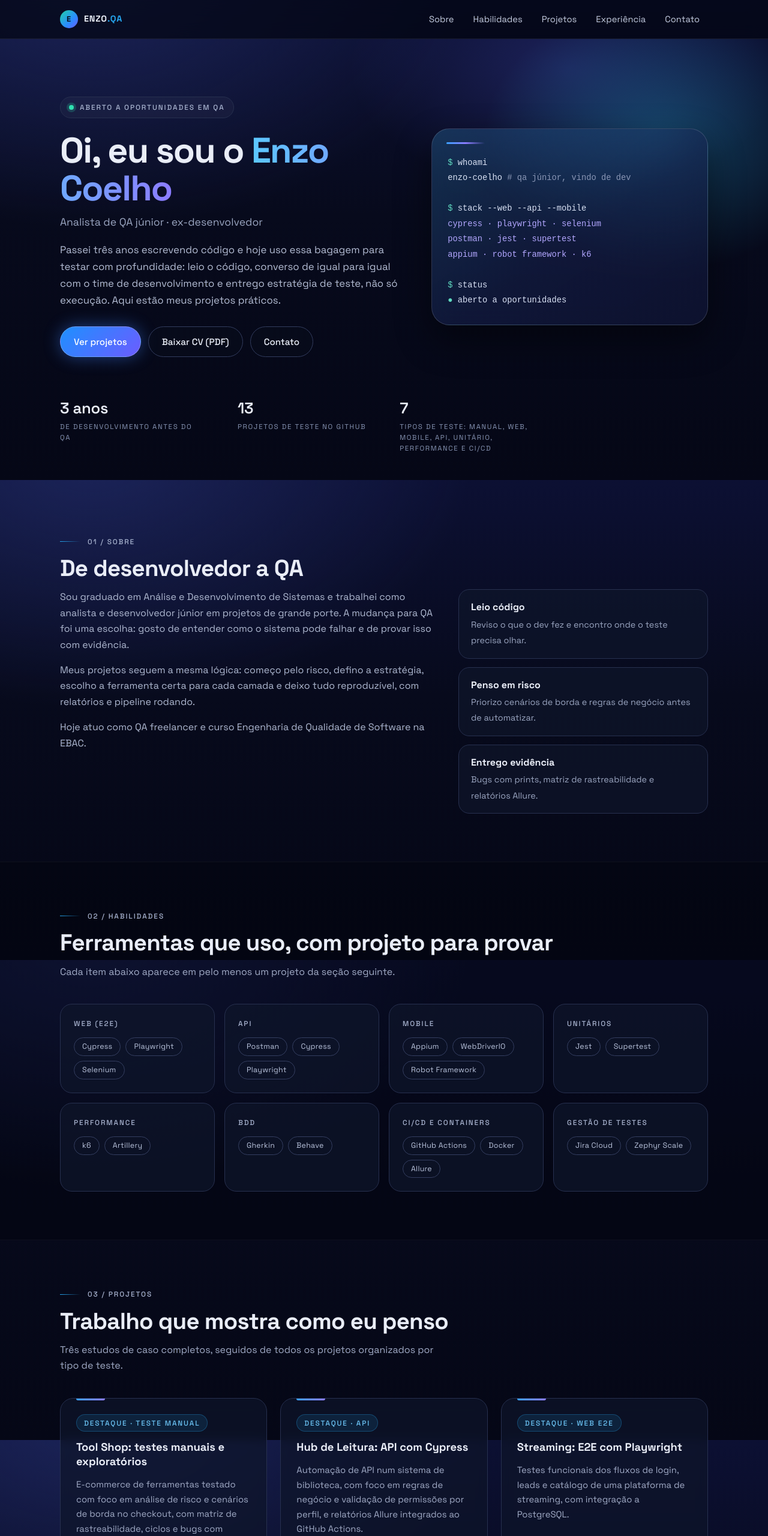
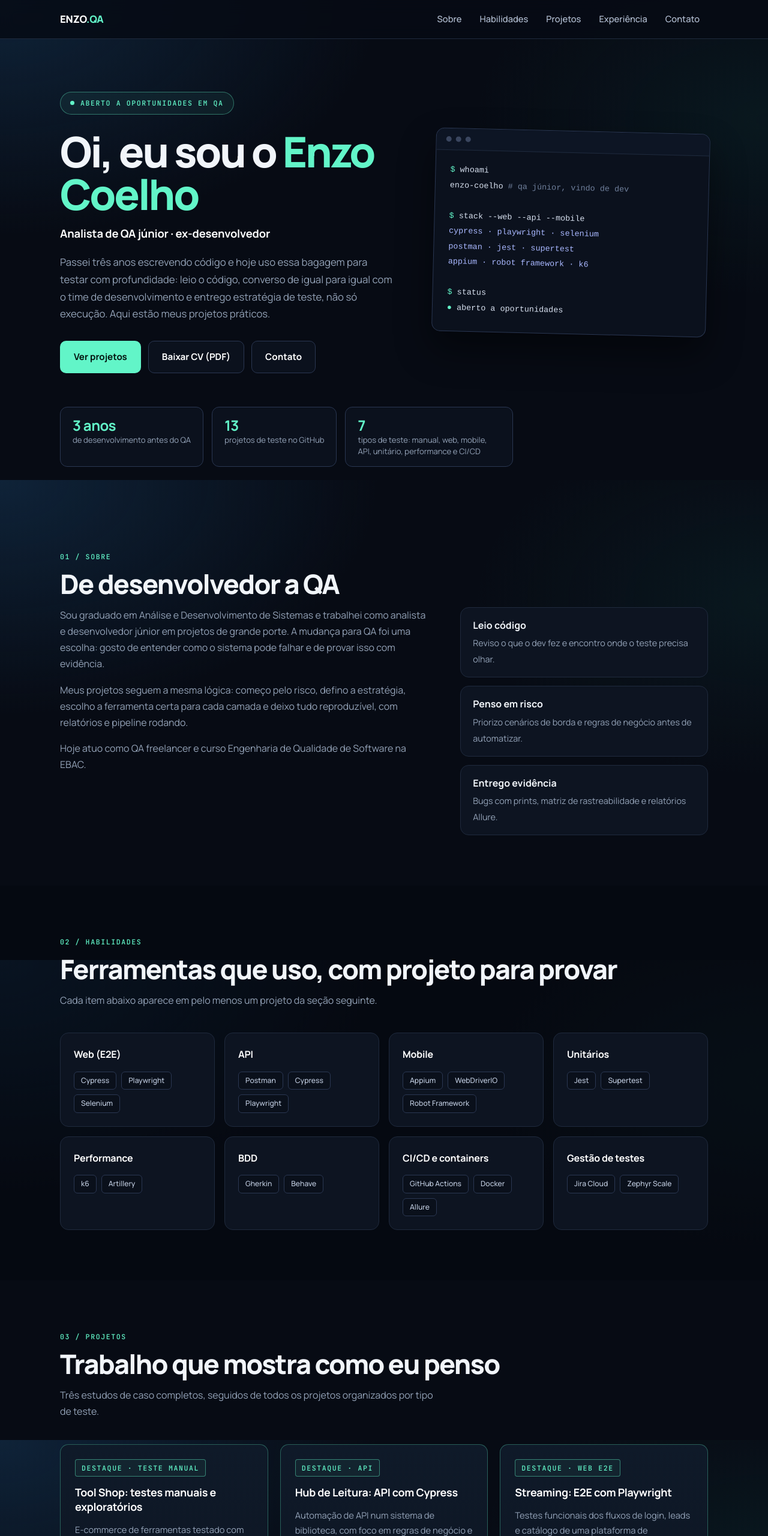
Before and after one commit to enzoacoelho/enzoacoelho.github.io, a plain HTML site: page index.html in a window 1280 px wide. Shown: the top 2560 px of the page at 60% size. Drawn offline with Linux system fonts and the light colour scheme.

Commit message:
Update style.css

```diff
--- a/assets/style.css
+++ b/assets/style.css
@@ -1,22 +1,21 @@
-@import url("https://fonts.googleapis.com/css2?family=Space+Grotesk:wght@400;500;600;700&display=swap");
+@import url("https://fonts.googleapis.com/css2?family=Manrope:wght@400;500;600;700;800&family=JetBrains+Mono:wght@400;500;700&display=swap");
 
-/* ============ Tema (azul-marinho escuro, cartões de vidro) ============ */
+/* ============ Tema (preto-azulado, destaque verde-menta) ============ */
 :root {
-  --bg: #070a1c;
-  --bg-deep: #03040d;
-  --bg-soft: rgba(3, 5, 16, 0.55);
-  --card: rgba(15, 21, 42, 0.72);
-  --card-hover: rgba(22, 31, 60, 0.85);
-  --line: #27304f;
-  --text: #e9edf7;
-  --muted: #9aa5c0;
-  --accent: #26a5ee;
-  --accent-2: #8b7cff;
-  --grad: linear-gradient(135deg, #1e90ff 0%, #6c5cff 100%);
-  --radius: 22px;
-  --shadow: 0 24px 60px rgba(0, 0, 0, 0.45);
-  --mono: ui-monospace, "SF Mono", "JetBrains Mono", Menlo, Consolas, monospace;
-  --sans: "Space Grotesk", system-ui, -apple-system, "Segoe UI", Roboto, "Helvetica Neue", Arial, sans-serif;
+  --bg: #070b14;
+  --bg-soft: rgba(5, 8, 16, 0.55);
+  --card: #0d1421;
+  --card-hover: #111a2b;
+  --line: #1f2a3d;
+  --line-2: #2a3752;
+  --text: #f1f5fa;
+  --muted: #94a3b8;
+  --accent: #62f5c8;
+  --accent-ink: #04140f;
+  --blue: #6c9bff;
+  --radius: 14px;
+  --mono: "JetBrains Mono", ui-monospace, "SF Mono", Menlo, Consolas, monospace;
+  --sans: "Manrope", system-ui, -apple-system, "Segoe UI", Roboto, "Helvetica Neue", Arial, sans-serif;
 }
 
 * { box-sizing: border-box; }
@@ -25,13 +24,13 @@ body {
   margin: 0;
   font-family: var(--sans);
   color: var(--text);
-  line-height: 1.65;
+  line-height: 1.7;
   -webkit-font-smoothing: antialiased;
-  background:
-    radial-gradient(900px 600px at 12% -5%, rgba(40, 52, 120, 0.55), transparent 70%),
-    linear-gradient(180deg, #0c1033 0%, #070a1c 45%, #050716 100%);
+  background-color: var(--bg);
+  background-image:
+    radial-gradient(900px 560px at 0% 0%, rgba(22, 58, 92, 0.5), transparent 70%),
+    radial-gradient(700px 420px at 100% 25%, rgba(24, 100, 96, 0.14), transparent 70%);
   background-attachment: fixed;
-  background-color: var(--bg);
 }
 @media (prefers-reduced-motion: reduce) {
   html { scroll-behavior: auto; }
@@ -41,204 +40,197 @@ body {
 img { max-width: 100%; display: block; }
 a { color: var(--accent); text-decoration: none; }
 a:hover { text-decoration: underline; }
-:focus-visible { outline: 2px solid var(--accent); outline-offset: 3px; border-radius: 8px; }
+:focus-visible { outline: 2px solid var(--accent); outline-offset: 3px; border-radius: 6px; }
 
 .wrap { width: min(1080px, 100% - 40px); margin-inline: auto; }
 .skip {
   position: absolute; left: -999px; top: 8px;
-  background: var(--accent); color: #031019; padding: 8px 14px; border-radius: 10px; z-index: 100;
+  background: var(--accent); color: var(--accent-ink); padding: 8px 14px; border-radius: 8px; z-index: 100;
 }
 .skip:focus { left: 12px; }
 
 /* ============ Navegação ============ */
 .nav {
   position: sticky; top: 0; z-index: 50;
-  background: rgba(4, 6, 18, 0.72);
-  backdrop-filter: blur(14px);
-  border-bottom: 1px solid rgba(255, 255, 255, 0.07);
+  background: rgba(7, 11, 20, 0.85);
+  backdrop-filter: blur(12px);
+  border-bottom: 1px solid var(--line);
 }
 .nav .wrap { display: flex; align-items: center; justify-content: space-between; height: 64px; }
-.brand { font-weight: 700; color: var(--text); letter-spacing: 0.06em; text-transform: uppercase; font-size: 0.9rem; display: flex; align-items: center; }
-.brand::before {
-  content: "E"; display: grid; place-items: center; width: 30px; height: 30px; border-radius: 50%; margin-right: 10px;
-  background: linear-gradient(135deg, #1fd1a5, #2a8cff 60%, #6c5cff); color: #04101c; font-weight: 700; font-size: 0.8rem;
-}
+.brand { font-weight: 800; color: #fff; letter-spacing: -0.02em; text-transform: uppercase; font-size: 1.05rem; }
 .brand span { color: var(--accent); }
 .brand:hover { text-decoration: none; }
-.nav ul { display: flex; gap: 4px; list-style: none; margin: 0; padding: 0; }
-.nav ul a { display: block; padding: 8px 14px; border-radius: 999px; color: #c4cce0; font-size: 0.92rem; }
-.nav ul a:hover { color: #fff; background: rgba(255, 255, 255, 0.07); text-decoration: none; }
+.nav ul { display: flex; gap: 2px; list-style: none; margin: 0; padding: 0; }
+.nav ul a { display: block; padding: 8px 14px; border-radius: 8px; color: #b6c2d6; font-size: 0.92rem; font-weight: 500; }
+.nav ul a:hover { color: #fff; text-decoration: none; }
 .nav-toggle {
-  display: none; background: none; border: 1px solid var(--line); color: var(--text);
-  border-radius: 999px; padding: 8px 16px; font: inherit; cursor: pointer;
+  display: none; background: none; border: 1px solid var(--line-2); color: var(--text);
+  border-radius: 8px; padding: 8px 16px; font: inherit; font-weight: 600; cursor: pointer;
 }
 @media (max-width: 820px) {
-  .nav-toggle { display: block; }
+  .nav-toggle { display: block; margin-left: auto; }
   .nav ul {
     display: none; position: absolute; top: 64px; left: 0; right: 0;
     flex-direction: column; padding: 12px 20px 18px;
-    background: rgba(4, 6, 18, 0.97); border-bottom: 1px solid var(--line);
+    background: rgba(7, 11, 20, 0.98); border-bottom: 1px solid var(--line);
   }
   .nav ul.open { display: flex; }
 }
 
 /* ============ Hero ============ */
-.hero { padding: 96px 0 56px; position: relative; overflow: hidden; }
-.hero::before {
-  content: ""; position: absolute; inset: -80px -10% auto -10%; height: 640px; z-index: -1;
-  background:
-    radial-gradient(420px 320px at 80% 38%, rgba(32, 150, 190, 0.38), transparent 70%),
-    radial-gradient(520px 300px at 70% 20%, rgba(80, 90, 220, 0.25), transparent 70%);
-}
-.hero-grid { display: grid; grid-template-columns: 1.1fr 0.9fr; gap: 56px; align-items: center; }
+.hero { padding: 88px 0 56px; position: relative; overflow: hidden; }
+.hero-grid { display: grid; grid-template-columns: 1.1fr 0.9fr; gap: 64px; align-items: center; }
 @media (max-width: 900px) { .hero-grid { grid-template-columns: 1fr; } }
 
-.eyebrow, .badge, .card .cat, .star, .tl time, .box h3, .skill h3 {
-  text-transform: uppercase; letter-spacing: 0.16em; font-size: 0.74rem; font-weight: 500;
+/* rótulos em fonte monoespaçada */
+.eyebrow, .badge, .card .cat, .star, .tl time, .box h3, .box dt {
+  font-family: var(--mono); text-transform: uppercase; letter-spacing: 0.14em; font-size: 0.72rem; font-weight: 500;
 }
-.eyebrow { color: #a8b3cf; display: flex; align-items: center; gap: 12px; }
-.eyebrow::before { content: ""; width: 34px; height: 1px; background: linear-gradient(90deg, var(--accent), transparent); }
-.contact .eyebrow { justify-content: center; }
-
+.eyebrow { color: var(--accent); display: block; }
 .badge {
-  display: inline-flex; align-items: center; gap: 10px; color: #a8b3cf;
-  padding: 7px 14px; border: 1px solid var(--line); border-radius: 999px; background: rgba(255, 255, 255, 0.03);
+  display: inline-flex; align-items: center; gap: 10px; color: var(--accent);
+  padding: 8px 16px; border: 1px solid rgba(98, 245, 200, 0.4); border-radius: 999px; background: rgba(98, 245, 200, 0.06);
 }
-.dot { width: 8px; height: 8px; border-radius: 50%; background: #2fe0b0; box-shadow: 0 0 0 4px rgba(47, 224, 176, 0.2); }
-h1 { font-size: clamp(2.3rem, 5vw, 3.7rem); line-height: 1.08; margin: 22px 0 10px; letter-spacing: -0.03em; }
-h1 .grad { background: linear-gradient(90deg, #5cc8ff, #8b7cff); -webkit-background-clip: text; background-clip: text; color: transparent; }
-.role { font-size: 1.1rem; color: var(--muted); margin: 0 0 18px; }
-.lead { max-width: 56ch; color: #b4bdd4; margin: 0 0 30px; font-size: 1.05rem; }
+.dot { width: 7px; height: 7px; border-radius: 50%; background: var(--accent); }
+h1 { font-size: clamp(2.5rem, 6vw, 4.4rem); line-height: 1.02; margin: 26px 0 14px; letter-spacing: -0.045em; font-weight: 800; }
+h1 .grad { color: var(--accent); background: none; -webkit-text-fill-color: currentColor; }
+.role { font-size: 1.15rem; font-weight: 700; color: #fff; margin: 0 0 18px; letter-spacing: -0.01em; }
+.lead { max-width: 56ch; color: var(--muted); margin: 0 0 30px; font-size: 1.05rem; }
 
 .cta { display: flex; flex-wrap: wrap; gap: 12px; }
 .btn {
-  display: inline-flex; align-items: center; gap: 8px; font: inherit; font-weight: 500; font-size: 0.95rem;
-  padding: 12px 22px; border-radius: 999px; cursor: pointer;
-  border: 1px solid #323c5e; color: var(--text); background: rgba(8, 12, 28, 0.7);
-  transition: transform 0.15s, box-shadow 0.15s, background 0.15s;
+  display: inline-flex; align-items: center; gap: 8px; font: inherit; font-weight: 700; font-size: 0.95rem;
+  padding: 13px 22px; border-radius: 10px; cursor: pointer;
+  border: 1px solid var(--line-2); color: #fff; background: #0b111d;
+  transition: transform 0.15s, background 0.15s, border-color 0.15s;
 }
-.btn:hover { transform: translateY(-2px); text-decoration: none; background: rgba(24, 32, 62, 0.9); }
-.btn.primary { background: var(--grad); color: #fff; border-color: rgba(255, 255, 255, 0.25); box-shadow: 0 0 28px rgba(60, 130, 255, 0.45); }
-.btn.primary:hover { box-shadow: 0 0 38px rgba(80, 140, 255, 0.65); background: var(--grad); }
+.btn:hover { transform: translateY(-2px); text-decoration: none; background: #121a2b; border-color: #3a4a6b; }
+.btn.primary { background: var(--accent); color: var(--accent-ink); border-color: transparent; }
+.btn.primary:hover { background: #7cf7d3; }
 
-/* cartão de vidro do hero */
+/* janela de código */
 .terminal {
-  position: relative; border-radius: 30px; box-shadow: var(--shadow);
-  background: linear-gradient(145deg, rgba(40, 110, 160, 0.38), rgba(24, 34, 80, 0.55) 55%, rgba(18, 24, 60, 0.6));
-  border: 1px solid rgba(255, 255, 255, 0.15); backdrop-filter: blur(16px);
-  font-family: var(--mono); font-size: 0.86rem; overflow: hidden; color: #d9e2f5;
+  background: #0b111d; border: 1px solid var(--line-2); border-radius: 14px;
+  box-shadow: 0 30px 60px rgba(0, 0, 0, 0.45); transform: rotate(1.4deg);
+  font-family: var(--mono); font-size: 0.84rem; overflow: hidden; color: #d7e0ef;
 }
-.terminal::before {
-  content: ""; position: absolute; top: 22px; left: 24px; width: 64px; height: 3px; border-radius: 3px;
-  background: linear-gradient(90deg, #3aa0ff, #8b7cff, transparent);
-}
-.terminal-bar { display: none; }
-.terminal pre { margin: 0; padding: 44px 26px 28px; white-space: pre-wrap; line-height: 1.85; }
-.terminal .p { color: #5fd9c0; }
-.terminal .c { color: #8a97b6; }
-.terminal .v { color: #b3a7ff; }
+.terminal-bar { display: flex; gap: 7px; padding: 13px 16px; border-bottom: 1px solid var(--line); background: #0d1524; }
+.terminal-bar i { width: 9px; height: 9px; border-radius: 50%; background: #3a465f; display: block; }
+.terminal pre { margin: 0; padding: 20px 24px 26px; white-space: pre-wrap; line-height: 1.9; }
+.terminal .p { color: var(--accent); }
+.terminal .c { color: #6f7f9b; }
+.terminal .v { color: #a9b8ff; }
+@media (max-width: 900px) { .terminal { transform: none; } }
 
-.stats { display: flex; flex-wrap: wrap; gap: 14px 56px; margin-top: 64px; }
-.stat { background: none; border: 0; padding: 0; max-width: 240px; }
-.stat b { display: block; font-size: 1.6rem; font-weight: 600; letter-spacing: -0.01em; }
-.stat span { color: #8794b3; font-size: 0.72rem; text-transform: uppercase; letter-spacing: 0.14em; display: block; line-height: 1.6; }
+.stats { display: flex; flex-wrap: wrap; gap: 14px; margin-top: 56px; }
+.stat { background: #0b111d; border: 1px solid var(--line-2); border-radius: 12px; padding: 14px 20px; min-width: 190px; max-width: 280px; }
+.stat b { display: block; font-size: 1.5rem; font-weight: 700; color: var(--accent); letter-spacing: -0.02em; line-height: 1.3; }
+.stat span { color: var(--muted); font-size: 0.82rem; display: block; line-height: 1.5; }
 
 /* ============ Seções ============ */
-section { padding: 80px 0; }
-section.alt { background: var(--bg-soft); border-block: 1px solid rgba(255, 255, 255, 0.04); }
-h2 { font-size: clamp(1.7rem, 3.4vw, 2.4rem); margin: 12px 0 12px; letter-spacing: -0.02em; line-height: 1.2; }
-.sub { color: #a1abc6; max-width: 64ch; margin: 0 0 40px; }
+section { padding: 84px 0; }
+section.alt { background: var(--bg-soft); }
+h2 { font-size: clamp(1.9rem, 4vw, 2.8rem); margin: 10px 0 14px; letter-spacing: -0.04em; line-height: 1.12; font-weight: 800; }
+.sub { color: var(--muted); max-width: 64ch; margin: 0 0 40px; }
 
-.about-grid { display: grid; grid-template-columns: 1.2fr 0.8fr; gap: 40px; }
+.about-grid { display: grid; grid-template-columns: 1.2fr 0.8fr; gap: 48px; }
 @media (max-width: 860px) { .about-grid { grid-template-columns: 1fr; } }
-.about-grid p { margin: 0 0 16px; color: #aeb8d0; }
+.about-grid p { margin: 0 0 16px; color: var(--muted); }
 .checks { list-style: none; padding: 0; margin: 0; display: grid; gap: 14px; }
-.checks li { background: var(--card); border: 1px solid var(--line); border-radius: 18px; padding: 16px 20px; }
+.checks li { background: var(--card); border: 1px solid var(--line); border-radius: var(--radius); padding: 16px 20px; }
 .checks b { display: block; margin-bottom: 2px; }
 .checks span { color: var(--muted); font-size: 0.9rem; }
 
 /* Habilidades */
 .skills { display: grid; grid-template-columns: repeat(auto-fill, minmax(240px, 1fr)); gap: 16px; }
-.skill { background: var(--card); border: 1px solid var(--line); border-radius: 20px; padding: 22px; }
-.skill h3 { margin: 0 0 14px; color: #a8b3cf; }
+.skill { background: var(--card); border: 1px solid var(--line); border-radius: var(--radius); padding: 22px; }
+.skill h3 { margin: 0 0 14px; font-size: 1rem; font-weight: 700; color: #fff; letter-spacing: -0.01em; }
 .chips { display: flex; flex-wrap: wrap; gap: 8px; }
 .chip, .card .tags span {
-  font-size: 0.78rem; padding: 4px 13px; border-radius: 999px;
-  background: transparent; border: 1px solid #343e60; color: #b9c3dc; letter-spacing: 0.02em;
+  font-size: 0.76rem; padding: 4px 11px; border-radius: 6px; font-weight: 500;
+  background: #0a101b; border: 1px solid var(--line-2); color: #c0cce0;
 }
 
 /* Projetos */
-.featured { display: grid; grid-template-columns: repeat(3, 1fr); gap: 22px; margin-bottom: 72px; }
+.featured { display: grid; grid-template-columns: repeat(3, 1fr); gap: 20px; margin-bottom: 72px; }
 @media (max-width: 960px) { .featured { grid-template-columns: 1fr; } }
 .card {
   position: relative; background: var(--card); border: 1px solid var(--line); border-radius: var(--radius);
-  padding: 26px; display: flex; flex-direction: column; gap: 14px; backdrop-filter: blur(8px);
-  transition: transform 0.18s, border-color 0.18s, background 0.18s, box-shadow 0.18s;
+  padding: 24px; display: flex; flex-direction: column; gap: 14px;
+  transition: transform 0.18s, border-color 0.18s, background 0.18s;
 }
-.card:hover { transform: translateY(-4px); border-color: #3b6ea8; background: var(--card-hover); box-shadow: 0 18px 40px rgba(10, 30, 80, 0.4); }
-.card .cat { color: #8fa0c4; }
-.card h3 { margin: 0; font-size: 1.15rem; line-height: 1.3; }
-.card h3 a { color: var(--text); }
-.card p { margin: 0; color: #a1abc6; font-size: 0.93rem; flex: 1; }
+.card:hover { transform: translateY(-3px); border-color: rgba(98, 245, 200, 0.4); background: var(--card-hover); }
+.card.feat { border-color: rgba(98, 245, 200, 0.32); background: linear-gradient(180deg, #0f1a29, var(--card)); }
+.card .cat { color: var(--blue); }
+.card h3 { margin: 0; font-size: 1.12rem; line-height: 1.35; font-weight: 700; letter-spacing: -0.015em; }
+.card h3 a { color: #fff; }
+.card h3 a:hover { text-decoration: none; color: var(--accent); }
+.card p { margin: 0; color: var(--muted); font-size: 0.92rem; flex: 1; }
 .card .tags { display: flex; flex-wrap: wrap; gap: 8px; }
-.card .links { display: flex; flex-wrap: wrap; gap: 18px; font-weight: 500; font-size: 0.9rem; }
-.card.feat::before {
-  content: ""; position: absolute; top: 0; left: 26px; width: 48px; height: 3px; border-radius: 0 0 3px 3px;
-  background: linear-gradient(90deg, #3aa0ff, #8b7cff);
+.card .links {
+  display: flex; flex-wrap: wrap; gap: 8px 20px; margin-top: 4px; padding-top: 16px; border-top: 1px solid var(--line);
+  font-weight: 800; font-size: 0.76rem; text-transform: uppercase; letter-spacing: 0.06em;
 }
-.star { align-self: flex-start; padding: 4px 12px; border-radius: 999px; background: rgba(38, 165, 238, 0.12); color: #6cc4f5; border: 1px solid rgba(38, 165, 238, 0.3); }
+.star { align-self: flex-start; padding: 4px 10px; border-radius: 4px; color: var(--accent); border: 1px solid rgba(98, 245, 200, 0.45); background: rgba(98, 245, 200, 0.05); }
 
 .filters { display: flex; flex-wrap: wrap; gap: 10px; margin-bottom: 28px; }
 .filter {
-  font: inherit; font-size: 0.9rem; cursor: pointer; padding: 9px 18px; border-radius: 999px;
-  border: 1px solid #323c5e; background: rgba(8, 12, 28, 0.6); color: #aeb8d0; transition: all 0.15s;
+  font: inherit; font-size: 0.88rem; font-weight: 600; cursor: pointer; padding: 9px 16px; border-radius: 10px;
+  border: 1px solid var(--line-2); background: #0b111d; color: #b6c2d6; transition: all 0.15s;
 }
-.filter:hover { color: #fff; border-color: #4a5a8a; }
-.filter[aria-pressed="true"] { background: var(--grad); color: #fff; border-color: transparent; box-shadow: 0 0 22px rgba(60, 130, 255, 0.35); }
-.filter small { opacity: 0.75; margin-left: 5px; }
-.grid { display: grid; grid-template-columns: repeat(auto-fill, minmax(300px, 1fr)); gap: 22px; }
+.filter:hover { color: #fff; border-color: #3a4a6b; }
+.filter[aria-pressed="true"] { background: var(--accent); color: var(--accent-ink); border-color: transparent; }
+.filter small { opacity: 0.7; margin-left: 5px; font-family: var(--mono); font-size: 0.72rem; }
+.grid { display: grid; grid-template-columns: repeat(auto-fill, minmax(300px, 1fr)); gap: 20px; }
 .card[hidden] { display: none; }
 
 /* Linha do tempo */
 .timeline { display: grid; gap: 16px; margin-top: 28px; }
-.tl { background: var(--card); border: 1px solid var(--line); border-radius: 20px; padding: 22px 24px; }
-.tl time { color: #6cc4f5; }
-.tl h3 { margin: 6px 0 2px; font-size: 1.05rem; }
-.tl .where { color: var(--muted); font-size: 0.9rem; margin-bottom: 8px; }
-.tl p { margin: 6px 0 0; color: #aeb8d0; font-size: 0.95rem; }
+.tl { background: var(--card); border: 1px solid var(--line); border-radius: var(--radius); padding: 22px 24px; }
+.tl time { color: #7d8ca6; }
+.tl time::before { content: ""; display: inline-block; width: 8px; height: 8px; border-radius: 50%; background: var(--accent); margin-right: 10px; }
+.tl h3 { margin: 8px 0 2px; font-size: 1.05rem; font-weight: 700; }
+.tl .where { color: var(--blue); font-size: 0.9rem; font-weight: 700; margin-bottom: 8px; }
+.tl p { margin: 6px 0 0; color: var(--muted); font-size: 0.94rem; }
 .two { display: grid; grid-template-columns: 1fr 1fr; gap: 56px; }
 @media (max-width: 900px) { .two { grid-template-columns: 1fr; gap: 40px; } }
 
-/* Contato */
-.contact { text-align: center; }
-.contact .sub { margin-inline: auto; }
-.contact .cta { justify-content: center; }
-footer { border-top: 1px solid rgba(255, 255, 255, 0.07); padding: 28px 0; color: #7f8bab; font-size: 0.85rem; text-align: center; letter-spacing: 0.04em; }
+/* Contato: cartão largo, botões à direita */
+section.contact { padding: 40px 0 88px; }
+.contact .wrap {
+  display: grid; grid-template-columns: 1fr auto; gap: 4px 32px; align-items: center; text-align: left;
+  padding: 40px 44px; border: 1px solid var(--line-2); border-radius: 18px;
+  background: linear-gradient(120deg, #0e1727 0%, #0f2230 100%);
+}
+.contact .wrap > * { grid-column: 1; }
+.contact .cta { grid-column: 2; grid-row: 1 / span 3; justify-content: flex-end; }
+.contact h2 { margin: 6px 0 6px; }
+.contact .sub { margin: 0; }
+@media (max-width: 760px) {
+  .contact .wrap { grid-template-columns: 1fr; padding: 30px 24px; }
+  .contact .cta { grid-column: 1; grid-row: auto; justify-content: flex-start; margin-top: 18px; }
+}
+footer { border-top: 1px solid var(--line); padding: 28px 0; color: #70809c; font-size: 0.84rem; text-align: center; font-family: var(--mono); }
 
 /* ============ Páginas de projeto ============ */
-.proj-hero { padding: 64px 0 24px; position: relative; overflow: hidden; }
-.proj-hero::before {
-  content: ""; position: absolute; inset: -100px -10% auto -10%; height: 420px; z-index: -1;
-  background: radial-gradient(460px 260px at 78% 30%, rgba(32, 150, 190, 0.3), transparent 70%),
-              radial-gradient(520px 260px at 25% 10%, rgba(90, 90, 230, 0.22), transparent 70%);
-}
-.back { display: inline-block; margin-bottom: 24px; color: #98a4c2; font-size: 0.92rem; }
-.proj-hero h1 { font-size: clamp(1.9rem, 4vw, 2.9rem); margin-top: 14px; }
+.proj-hero { padding: 64px 0 24px; position: relative; }
+.back { display: inline-block; margin-bottom: 24px; color: var(--muted); font-size: 0.92rem; font-weight: 600; }
+.proj-hero h1 { font-size: clamp(2rem, 4.5vw, 3.1rem); margin-top: 14px; }
 .proj-hero .tags { display: flex; flex-wrap: wrap; gap: 8px; margin: 18px 0 26px; }
 .proj-body { padding: 24px 0 80px; }
 .proj-layout { display: grid; grid-template-columns: 1fr 300px; gap: 48px; align-items: start; }
 @media (max-width: 900px) { .proj-layout { grid-template-columns: 1fr; } }
-.proj-body h2 { font-size: 1.45rem; margin: 42px 0 10px; }
+.proj-body h2 { font-size: 1.5rem; margin: 44px 0 10px; letter-spacing: -0.03em; }
 .proj-body h2:first-child { margin-top: 0; }
-.proj-body p, .proj-body li { color: #b4bdd4; }
+.proj-body p, .proj-body li { color: var(--muted); }
 .proj-body ul { padding-left: 20px; display: grid; gap: 8px; }
-.proj-body strong { color: var(--text); font-weight: 600; }
+.proj-body strong { color: #fff; font-weight: 700; }
 .aside { position: sticky; top: 90px; display: grid; gap: 14px; }
-.box { background: var(--card); border: 1px solid var(--line); border-radius: 20px; padding: 22px; }
-.box h3 { margin: 0 0 12px; color: #a8b3cf; }
-.box dl { margin: 0; display: grid; gap: 12px; font-size: 0.92rem; }
-.box dt { color: #7f8bab; font-size: 0.78rem; text-transform: uppercase; letter-spacing: 0.1em; }
+.box { background: var(--card); border: 1px solid var(--line); border-radius: var(--radius); padding: 22px; }
+.box h3 { margin: 0 0 14px; color: var(--accent); }
+.box dl { margin: 0; display: grid; gap: 14px; font-size: 0.92rem; }
+.box dt { color: #7d8ca6; margin-bottom: 2px; }
 .box dd { margin: 0; }
-.pager { display: flex; justify-content: space-between; gap: 16px; flex-wrap: wrap; margin-top: 56px; padding-top: 28px; border-top: 1px solid rgba(255, 255, 255, 0.08); }
-.callout { background: rgba(38, 165, 238, 0.07); border: 1px solid rgba(38, 165, 238, 0.25); border-left: 3px solid var(--accent); border-radius: 14px; padding: 16px 20px; margin: 20px 0; }
-.callout p { margin: 0; color: #cfd8ee; }
+.pager { display: flex; justify-content: space-between; gap: 16px; flex-wrap: wrap; margin-top: 56px; padding-top: 28px; border-top: 1px solid var(--line); font-weight: 700; }
+.callout { background: rgba(98, 245, 200, 0.05); border: 1px solid rgba(98, 245, 200, 0.22); border-left: 3px solid var(--accent); border-radius: 10px; padding: 16px 20px; margin: 20px 0; }
+.callout p { margin: 0; color: #d3dcec; }
```
